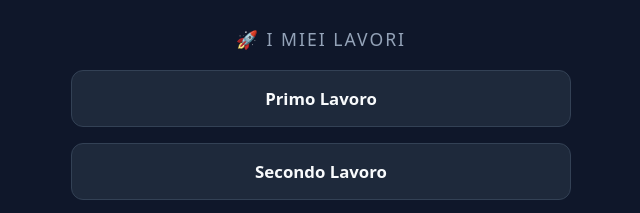
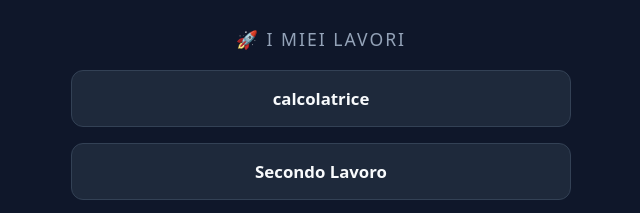
Before and after one commit to Fastuwerss/4-e-inf, a plain HTML site: page index.html in a window 1280 px wide. Shown: the part 383-596 px from the top of the page, 319-959 px from the left. Drawn offline with Linux system fonts and the light colour scheme.

Commit message:
Update index.html

```diff
--- a/index.html
+++ b/index.html
@@ -90,7 +90,7 @@
 
       <!-- PER AGGIUNGERE UN NUOVO LAVORO: copia e incolla una delle righe sotto -->
       <a href="calcolatrice.html" target="_blank" class="project-link">
-        Primo Lavoro
+        calcolatrice
       </a>
 
       <a href="https://INCOLLA-IL-LINK-QUI.com" target="_blank" class="project-link">
```
